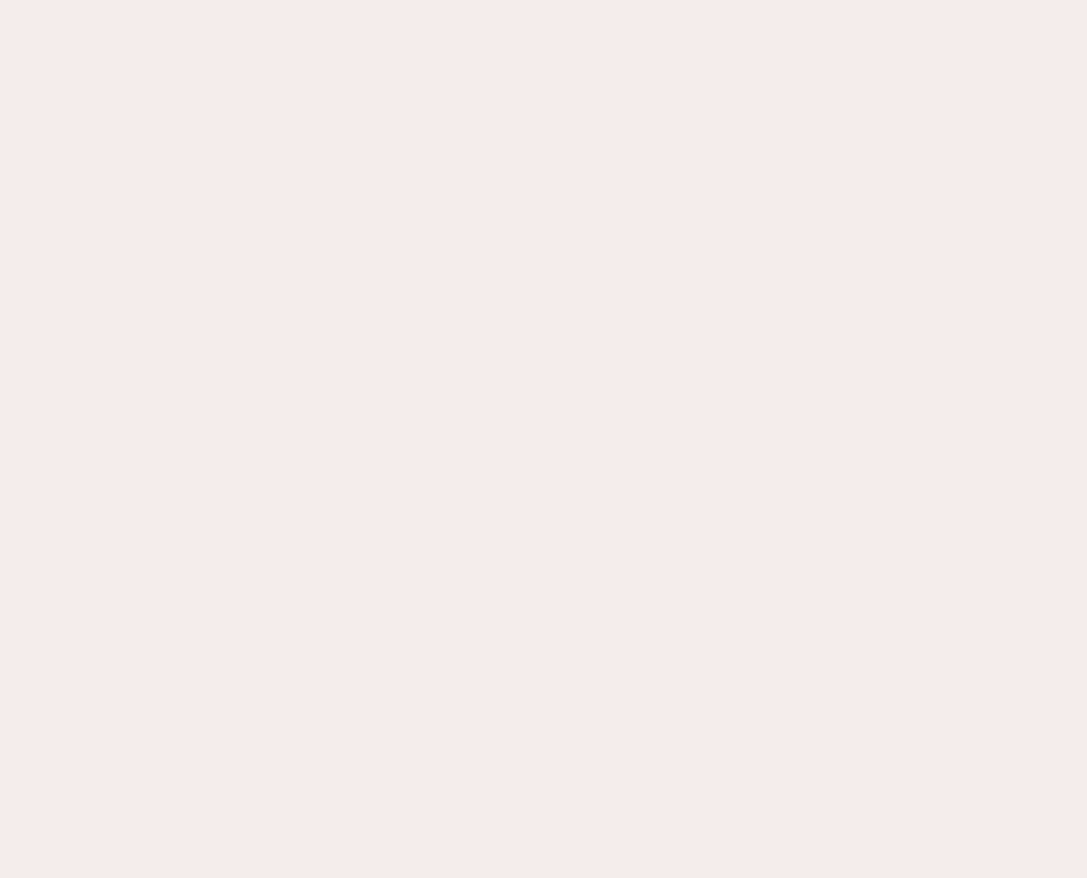
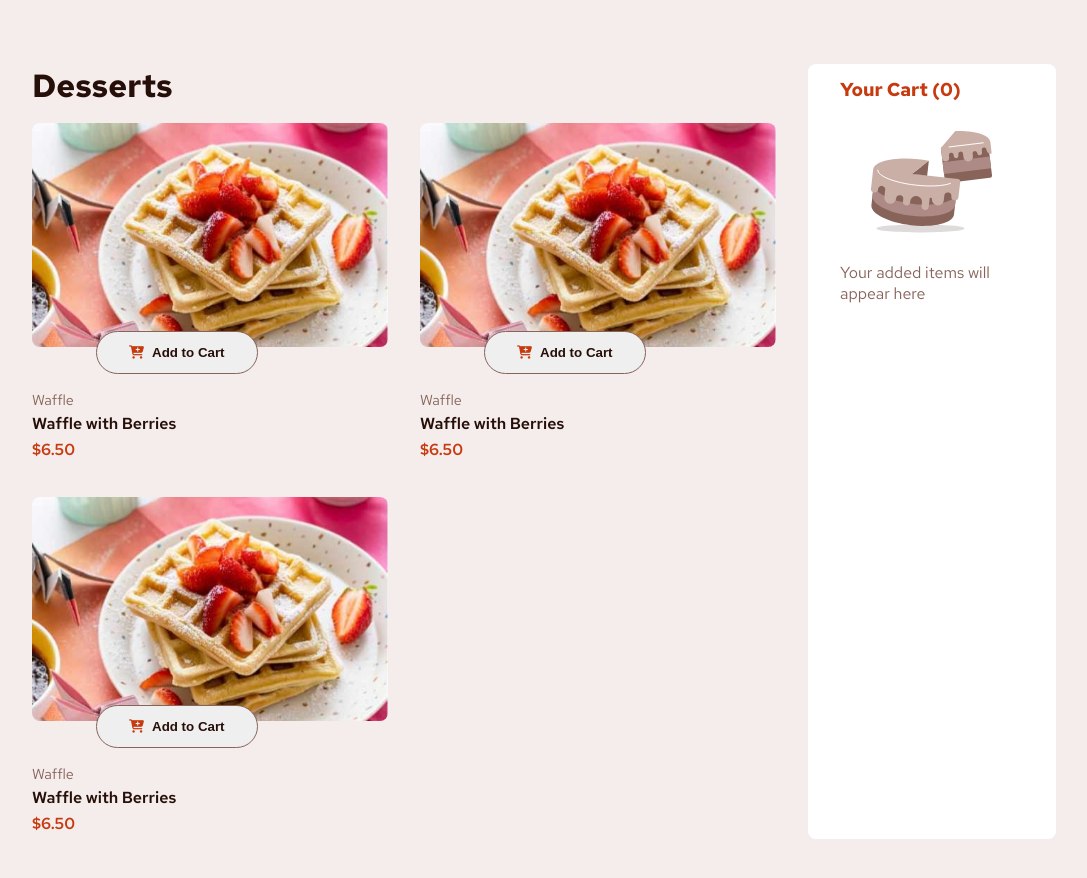
Before and after one commit to raheel-436/Product-list, a plain HTML site: page index.html in a window 1280 px wide. Shown: the whole page, without its empty margins (96-1183 px from the left). Before the commit the page ends 800 px from the top, so only its background shows below. Drawn offline with Linux system fonts and the light colour scheme.

Commit message:
'Refactor CSS styles for products and Cart section and update HTML structure'

```diff
--- a/css/style.css
+++ b/css/style.css
@@ -11,6 +11,7 @@
 :root {
   --Red: hsl(14, 86%, 42%);
   --Green: hsl(159, 69%, 38%);
+  --white: hsl(0, 0%, 100%);
   --Rose-50: hsl(20, 50%, 98%);
   --Rose-100: hsl(13, 31%, 94%);
   --Rose-300: hsl(14, 25%, 72%);
@@ -19,6 +20,7 @@
   --Rose-900: hsl(14, 65%, 9%);
 
   --btn-padding: 0.8rem 2rem;
+  --card-border-radius: 0.5rem;
 
   --product-name-font: 1rem;
 
@@ -41,18 +43,19 @@ body {
 img {
   display: block;
   margin: 0 auto;
-  border-radius: 0.5rem;
+  border-radius: var(--card-border-radius);
 }
 
 .text-semibold {
-  font-weight: 700;
+  font-weight: 600;
 }
 .text-bold {
-  font-weight: 800;
+  font-weight: 700;
 }
 
 h1 {
   color: var(--Rose-900);
+  font-size: 2rem;
 }
 
 h3 {
@@ -89,6 +92,59 @@ p {
   border-color: var(--Red);
 }
 /* Main */
-/* main {
-  padding-top: 4rem;
-} */
+main {
+  padding: 4rem 0;
+}
+
+.main-container {
+  display: grid;
+  grid-template-columns: 3fr 1fr;
+  gap: 2rem;
+}
+
+.products {
+  display: grid;
+  grid-template-columns: repeat(auto-fill, minmax(250px, 1fr));
+  gap: 2rem;
+}
+
+.product-card button {
+  position: relative;
+  top: -1rem;
+  left: 4rem;
+}
+
+.products .product-card img {
+  width: 100%;
+  height: 14rem;
+  object-fit: cover;
+}
+
+.product-card p {
+  margin-bottom: 0.3rem;
+}
+
+.product-card .category {
+  color: var(--Rose-500);
+  font-size: 0.9rem;
+}
+
+.product-card .name {
+  color: var(--Rose-900);
+}
+
+.product-card .price {
+  color: var(--Red);
+}
+
+/* Cart Section */
+.cart-section {
+  background-color: var(--white);
+  padding: var(--btn-padding);
+  border-radius: var(--card-border-radius);
+}
+
+.add-items-msg {
+  color: var(--Rose-500);
+  margin-top: 1rem;
+}
--- a/index.html
+++ b/index.html
@@ -23,7 +23,52 @@
     <link rel="stylesheet" href="css/style.css" />
   </head>
   <body>
-    <main class="container"></main>
+    <main class="main-container container">
+      <section class="products-section">
+        <h1>Desserts</h1>
+        <div class="products">
+          <div class="product-card">
+            <img src="./assets/image-waffle-desktop.jpg" alt="" />
+            <button class="btn text-semibold btn-primary">
+              <span><i class="fa-solid fa-cart-plus"></i></span>
+              Add to Cart
+            </button>
+            <p class="category">Waffle</p>
+            <p class="name text-semibold">Waffle with Berries</p>
+            <p class="price text-semibold">$6.50</p>
+          </div>
+          <div class="product-card">
+            <img src="./assets/image-waffle-desktop.jpg" alt="" />
+            <button class="btn text-semibold btn-primary">
+              <span><i class="fa-solid fa-cart-plus"></i></span>
+              Add to Cart
+            </button>
+            <p class="category">Waffle</p>
+            <p class="name text-semibold">Waffle with Berries</p>
+            <p class="price text-semibold">$6.50</p>
+          </div>
+          <div class="product-card">
+            <img src="./assets/image-waffle-desktop.jpg" alt="" />
+            <button class="btn text-semibold btn-primary">
+              <span><i class="fa-solid fa-cart-plus"></i></span>
+              Add to Cart
+            </button>
+            <p class="category">Waffle</p>
+            <p class="name text-semibold">Waffle with Berries</p>
+            <p class="price text-semibold">$6.50</p>
+          </div>
+        </div>
+      </section>
+      <section class="cart-section">
+        <h3>Your Cart (0)</h3>
+        <img
+          src="./assets/illustration-empty-cart.svg"
+          alt=""
+          draggable="false"
+        />
+        <p class="add-items-msg">Your added items will appear here</p>
+      </section>
+    </main>
     <script src="./scripts/main.js"></script>
   </body>
 </html>
```
